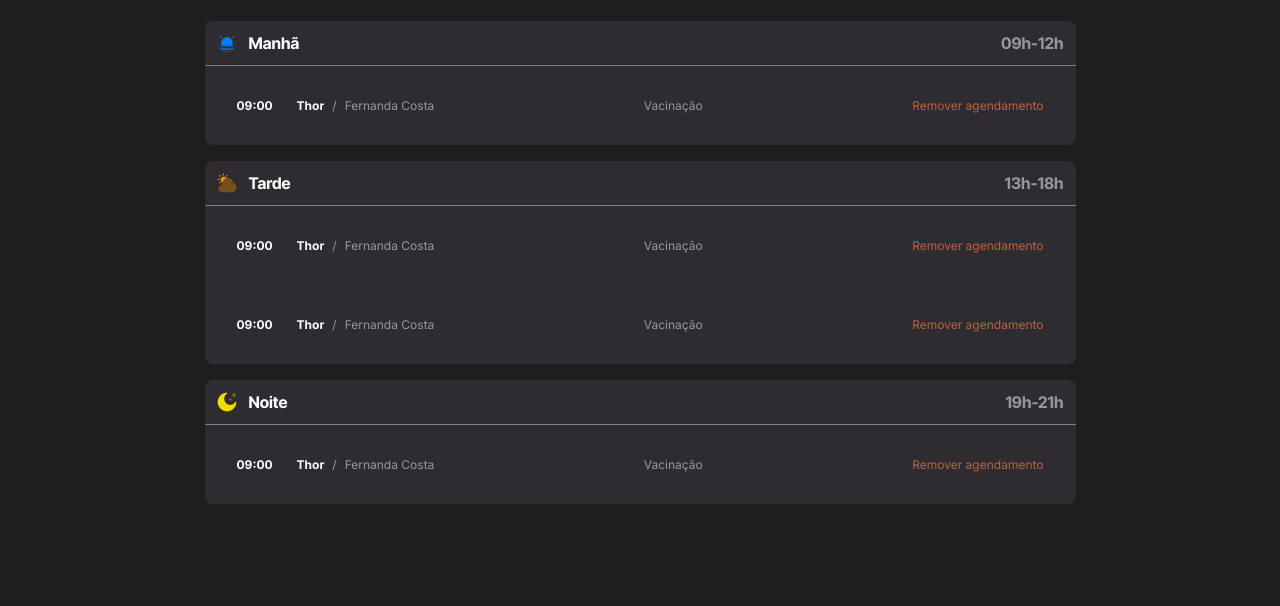
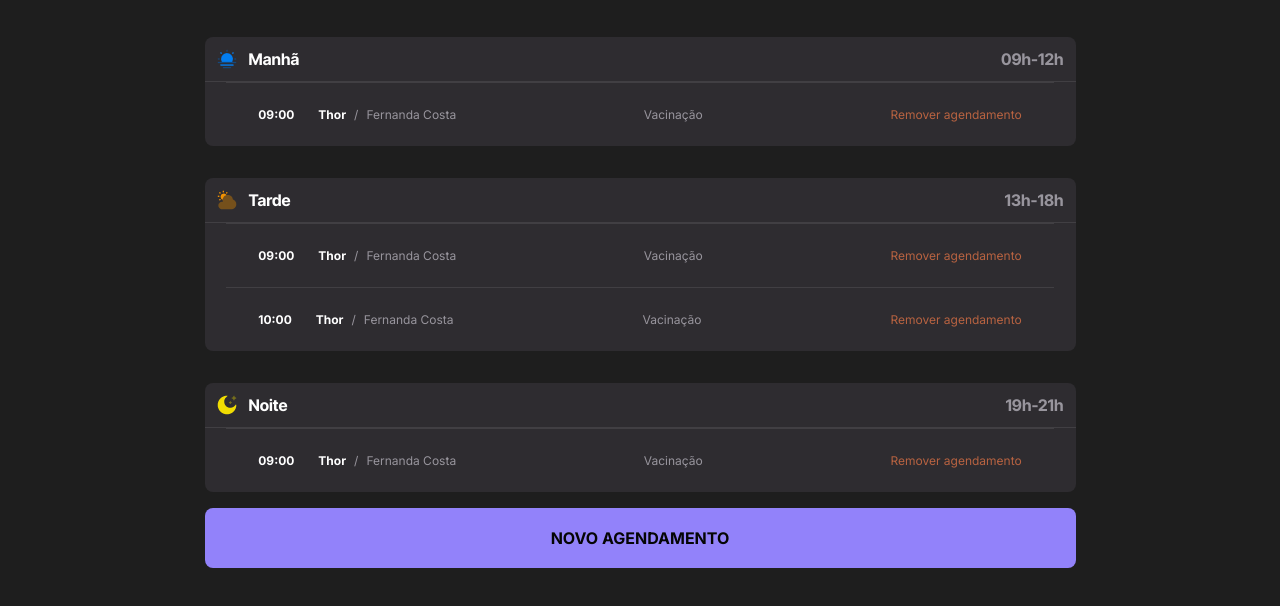
Before and after one commit to NandaoSpain/PetDaily, a plain HTML site: page index.html in a window 1280 px wide. Shown: the part 148-754 px from the top of the page. Drawn offline with Linux system fonts and the light colour scheme.

Commit message:
css complete

```diff
--- a/css/styles.css
+++ b/css/styles.css
@@ -1,7 +1,8 @@
 form {
   max-width: 871px;
   margin: 0 auto;
-
+  display: flex;
+  flex-direction: column;
 
   > div {
     display: flex;
@@ -52,7 +53,7 @@ form {
 
   .hour-period {
     border: none;
-    border-bottom: 0.5px solid gray;
+    border-bottom: 0.5px solid rgba(238, 238, 241, 0.096);
     width: 100%;
     padding: 12px;
     display: flex;
@@ -80,16 +81,23 @@ form {
   }
 
   .card-line {
+    width: 95%;
+    margin: 0 auto;
     display: flex;
     flex-direction: row;
     justify-content: space-between;
     align-items: center;
     color: #fff;
     gap: 24px;
-    padding: 32px;
+    padding: 24px 32px;
     font-family: "Inter", sans-serif;
     font-size: 12px;
     color: #98959D;
+    border-top: 0.5px solid rgba(238, 238, 241, 0.096);
+
+
+
+
 
     a {
       color: #b86341;
@@ -112,3 +120,17 @@ form {
   }
   }
 }
+button {
+  height: 60px;
+  padding: 10px;
+  border-radius: 8px;
+  border: none;
+  box-sizing: border-box;
+  font-size: 16px;
+  transition: border-color 0.3s ease;
+  background-color: #9282FA;
+  color: #050505;
+  cursor: pointer;
+  font-family: "Inter", sans-serif;
+  font-weight: bold;
+}
--- a/index.html
+++ b/index.html
@@ -77,11 +77,11 @@
           </div>
         </div>
       </li>
-      <li data-period="morning" value="09:00" class="hour hour-unavailable">
+      <li data-period="morning" value="10:00" class="hour hour-unavailable">
         <div class="card">
           <div class="card-line">
             <div>
-              <div class="time">09:00</div>
+              <div class="time">10:00</div>
               <div class="names">
                 <div class="pet-name">Thor</div>
                 <div>/</div>
@@ -124,6 +124,7 @@
         </div>
       </li>
     </ul>
+    <button type="menu">NOVO AGENDAMENTO</button>
   </form>
   <script type="module" src="main.js"></script>
 </body>
```
